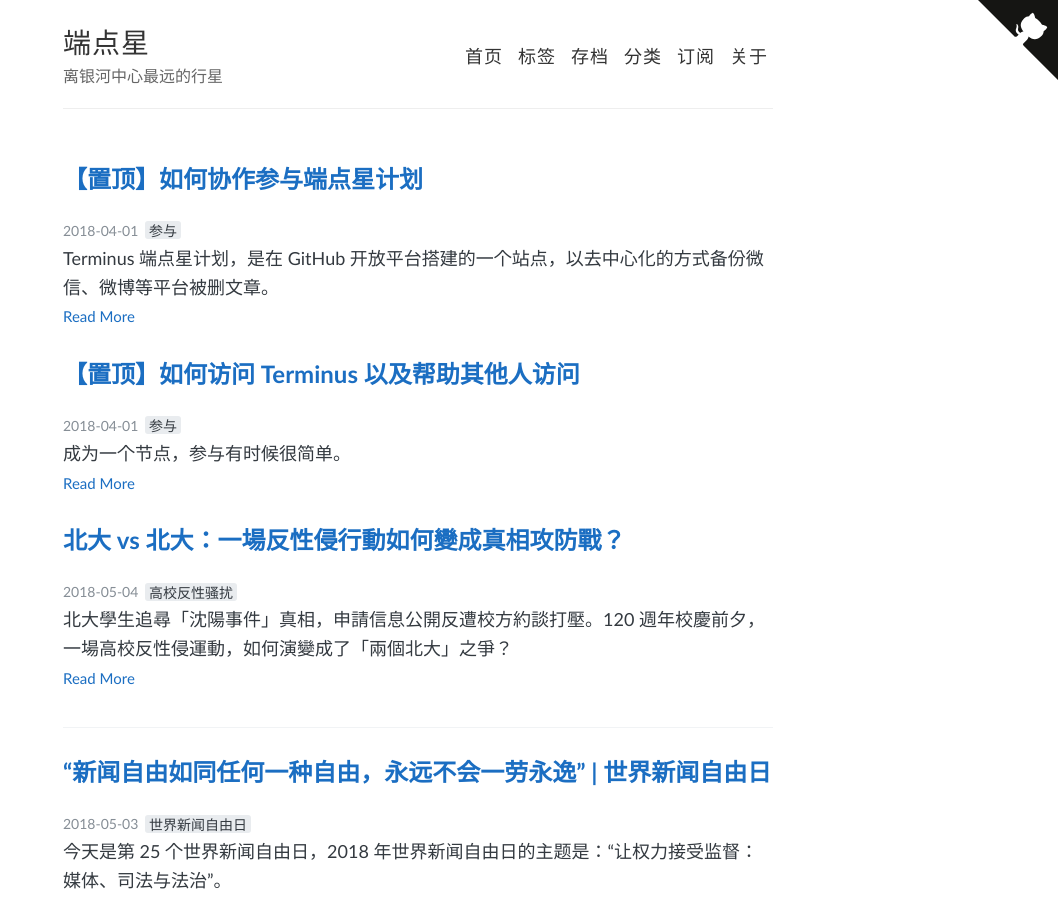
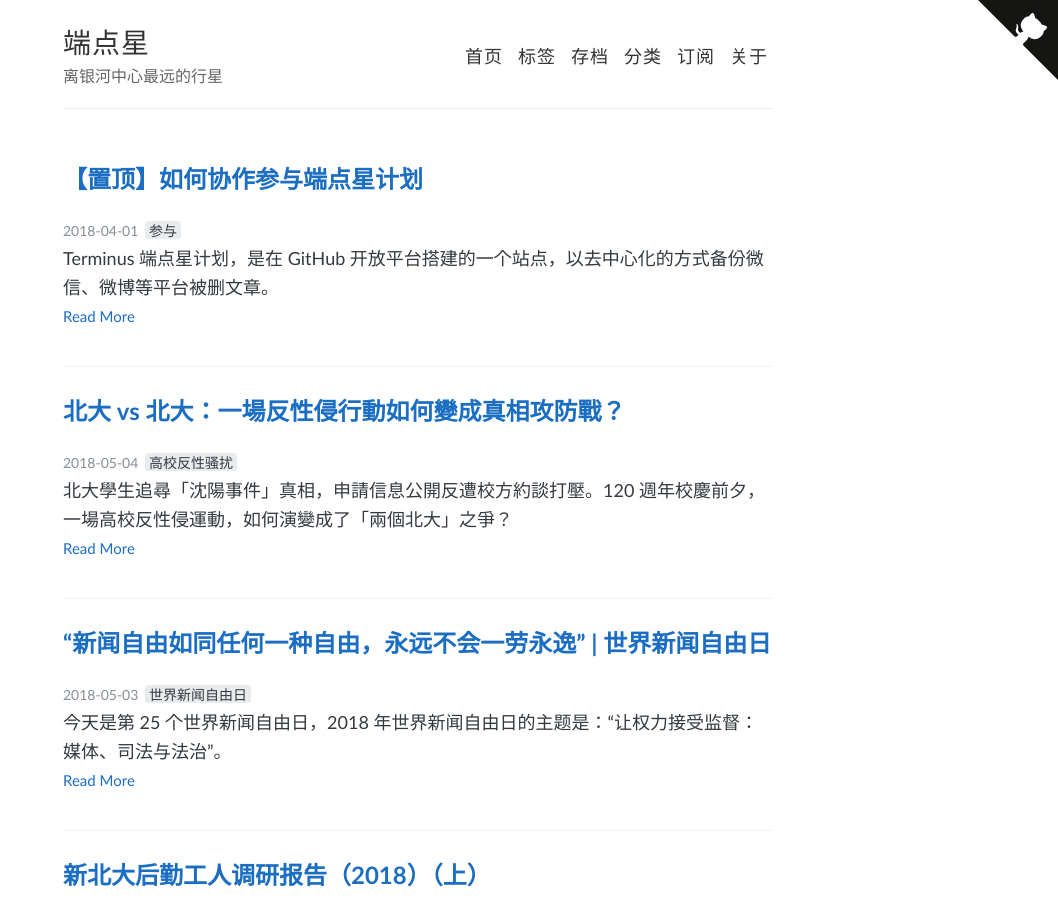
Before and after one commit to Terminus2049/Terminus2049.github.io, a Jekyll site: the page built from index.html, in a window 1280 px wide and 900 px high. Shown: the whole window, without its empty margins (222-1280 px from the left). Built offline with Jekyll 4.4.1, drawn with Linux system fonts in a browser that asks for light colours; the list of posts is cut into pages by our own code.

Commit message:
取消第二篇置顶，移动位置

```diff
--- a/index.html
+++ b/index.html
@@ -5,6 +5,8 @@
 {% if site.posts.size == 0 %}
   <h2>No post found</h2>
 {% endif %}
+
+<div class="posts">
 
   {% if paginator.page == 1 %}
     <article class="post">
@@ -34,37 +36,8 @@
 
       <a href="sticky/2018/04/01/how-to-participate-in-terminus.html" class="read-more">Read More</a>
     </article>
-
-<article class="post">
-  <h2>
-    <a href="sticky/2018/04/23/beaker-seeding.html">【置顶】如何访问 Terminus 以及帮助其他人访问</a>
-  </h2>
-
-  <div clsss="meta">
-    <span class="date">
-      2018-04-01
-    </span>
-
-    <ul class="tag">
-
-      <li>
-        <a href="{{ site.baseurl }}/tags#参与">
-          参与
-        </a>
-      </li>
-
-    </ul>
-  </div>
-
-  <div class="entry">
-    成为一个节点，参与有时候很简单。
-  </div>
-
-  <a href="sticky/2018/04/23/beaker-seeding.html" class="read-more">Read More</a>
-</article>
   {% endif%}
 
-<div class="posts">
   {% for post in paginator.posts %}
     <article class="post">
       <h2>
```
Lines whose indentation alone changed are shown as unchanged.
